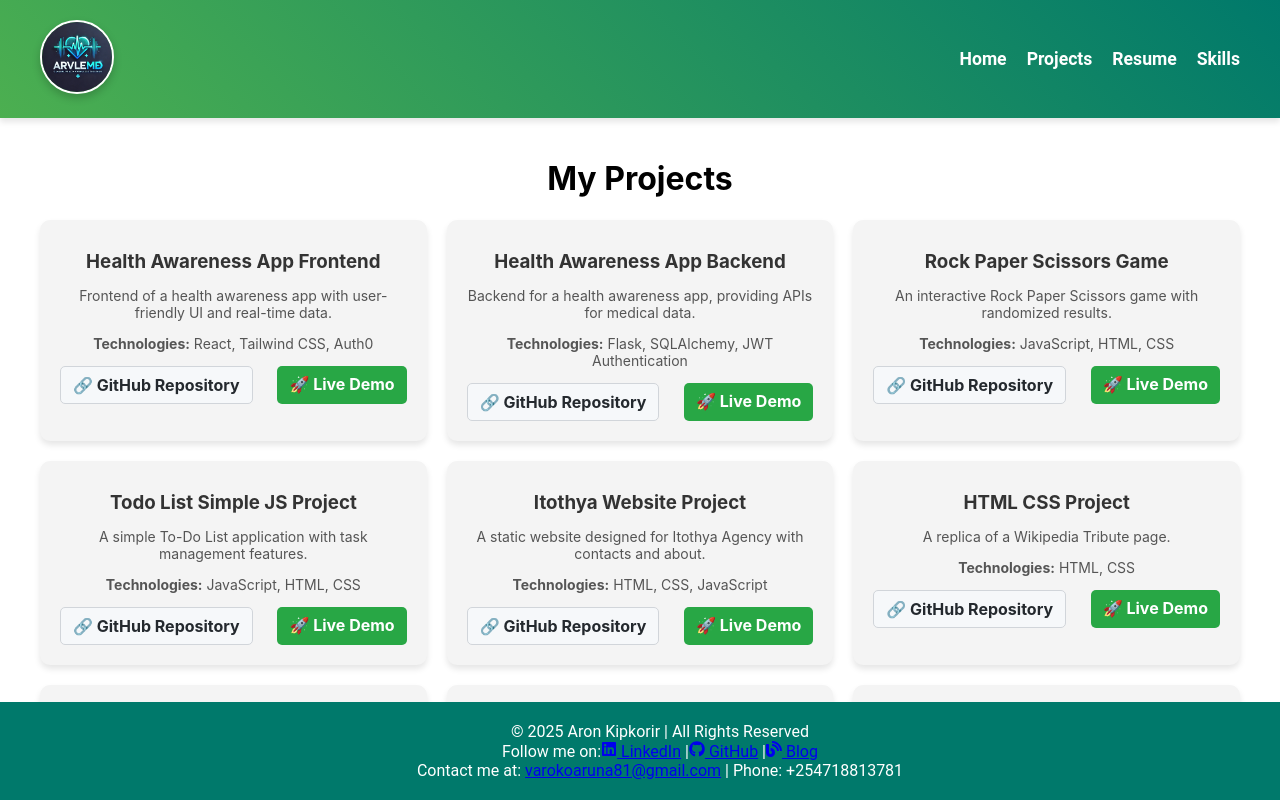
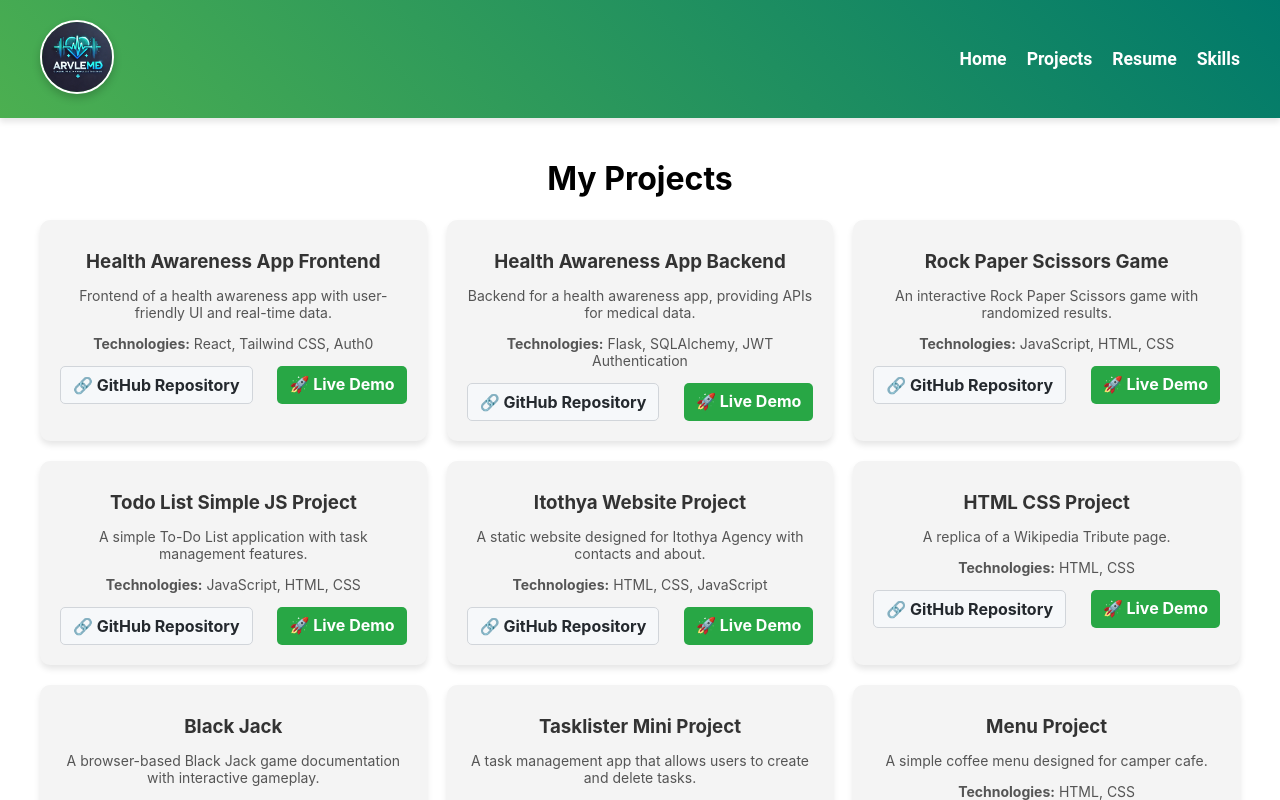
Before and after one commit to ARVLEMED/Aron-Portfolio, a React (Create React App) app: page /projects in a window 1280 px wide. Shown: the top 800 px of the page. Built offline with nearby package versions, Linux system fonts and the light colour scheme.

Commit message:
adjust footer css

```diff
--- a/src/components/Footer.css
+++ b/src/components/Footer.css
@@ -1,13 +1,29 @@
 /* src/components/Footer.css */
 .footer {
-    background-color: #00796b; /* Teal background */
+    background-color: #00796b;
     color: white;
     text-align: center;
     padding: 20px;
-    position: fixed;
-    bottom: 0;
+    position: relative;
     width: 100%;
     font-family: 'Roboto', sans-serif;
+    margin-top: auto;
+  }
+
+
+  html, body {
+    min-height: 100vh;
+    margin: 0;
+    padding: 0;
+    overflow-x: hidden;
+    display: flex;
+    flex-direction: column;
+  }
+
+  .content {
+    flex: 1;
+    width: 100%;
+    max-width: 100vw;
   }
 
   .footer p {
@@ -30,8 +46,9 @@
   }
 
   .social-links a:hover {
-    color: #007bff;  /* Tech-inspired hover effect */
+    color: #007bff;
   }
+
 
   @media (max-width: 768px) {
     .footer {
```
